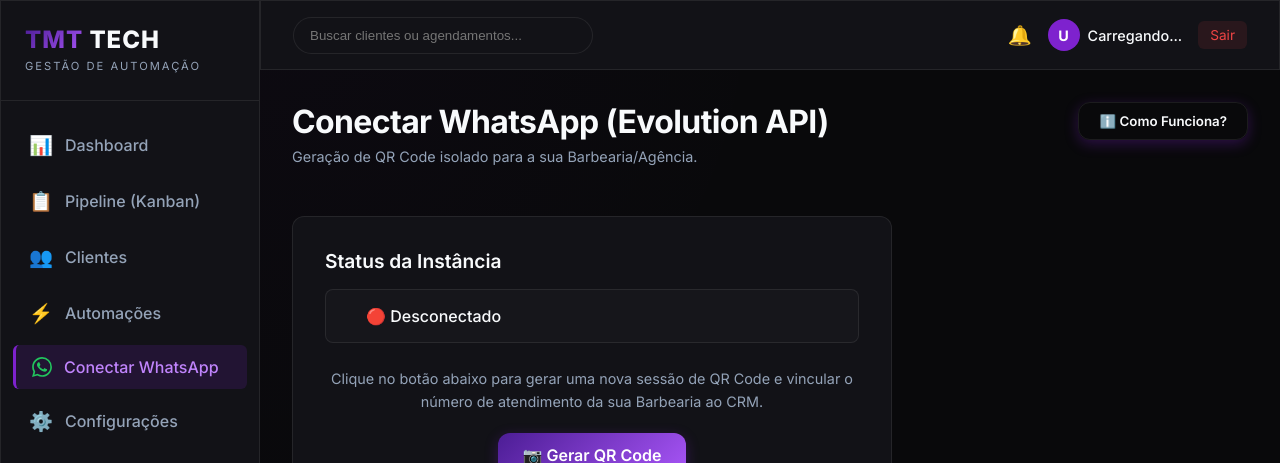
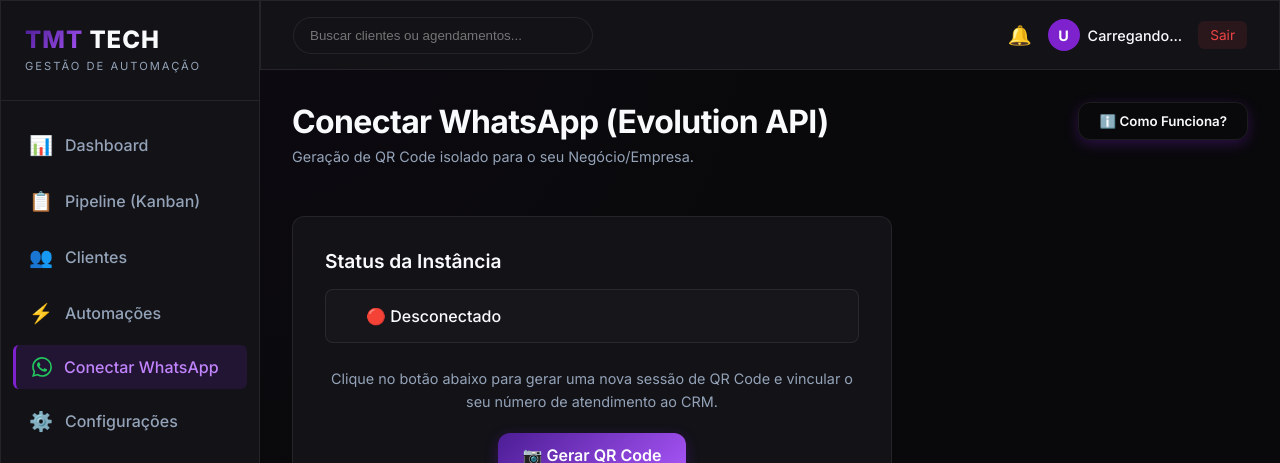
Before and after one commit to tmttechsolutions-boop/tmttech_manager, a Next.js app: page /conectar in a window 1280 px wide. Shown: the top 463 px of the page. Built offline with nearby package versions, Linux system fonts and the light colour scheme; no server answers.

Commit message:
feat: generalize CRM nomenclature (niche-agnostic)

```diff
--- a/src/app/(auth)/login/page.js
+++ b/src/app/(auth)/login/page.js
@@ -64,7 +64,7 @@
                         🚀
                     </div>
                     <h1 style={{ fontSize: '1.5rem', marginBottom: '8px' }}>TMT Tech Manager</h1>
-                    <p className="text-muted" style={{ fontSize: '0.9rem' }}>Faça login na sua agência</p>
+                    <p className="text-muted" style={{ fontSize: '0.9rem' }}>Faça login no seu painel</p>
                 </div>
 
                 {message && (
@@ -76,12 +76,12 @@
                 <form style={{ display: 'flex', flexDirection: 'column', gap: '16px' }}>
 
                     <div className="form-group">
-                        <label>Nome da Barbearia (Apenas Cadastro)</label>
+                        <label>Nome da Empresa (Apenas Cadastro)</label>
                         <input
                             type="text"
                             name="nomeEmpresa"
                             className="form-input"
-                            placeholder="Ex: Barbearia do João"
+                            placeholder="Ex: Minha Empresa"
                         />
                     </div>
 
--- a/src/app/automacoes/[id]/page.js
+++ b/src/app/automacoes/[id]/page.js
@@ -315,7 +315,7 @@
                                     rows={6}
                                     value={selectedNode.data.message || ''}
                                     onChange={(e) => updateNodeData(selectedNode.id, { message: e.target.value })}
-                                    placeholder="Nossa barbearia agradece..."
+                                    placeholder="Escreva sua mensagem aqui..."
                                 />
                             </div>
                         </div>
--- a/src/app/automacoes/page.js
+++ b/src/app/automacoes/page.js
@@ -77,7 +77,7 @@
 
     const handleCreateNew = async () => {
         if (!empresaId) {
-            alert("Erro crítico: Não foi possível identificar sua Barbearia/Empresa. Tente fazer logout e login novamente.");
+            alert("Erro crítico: Não foi possível identificar seu Negócio/Empresa. Tente fazer logout e login novamente.");
             return;
         }
 
@@ -127,7 +127,7 @@
                 <div className="glass-panel" style={{ textAlign: 'center', padding: '64px 32px' }}>
                     <h3 style={{ marginBottom: '16px', color: '#ef4444' }}>Identificação da Empresa Não Encontrada</h3>
                     <p className="text-muted" style={{ marginBottom: '24px' }}>
-                        Não conseguimos vincular sua conta a uma Barbearia. <br />
+                        Não conseguimos vincular sua conta a uma Empresa. <br />
                         Isso acontece se o seu cadastro estiver incompleto no sistema multi-tenant.
                     </p>
                     <button onClick={() => window.location.reload()} className="brand-button">Tentar Novamente</button>
--- a/src/app/conectar/page.js
+++ b/src/app/conectar/page.js
@@ -88,7 +88,7 @@
             <header className="page-header" style={{ display: 'flex', justifyContent: 'space-between', alignItems: 'flex-start', flexWrap: 'wrap', gap: '16px' }}>
                 <div>
                     <h1>Conectar WhatsApp (Evolution API)</h1>
-                    <p className="text-muted">Geração de QR Code isolado para a sua Barbearia/Agência.</p>
+                    <p className="text-muted">Geração de QR Code isolado para o seu Negócio/Empresa.</p>
                 </div>
                 <button onClick={() => setShowHelp(!showHelp)} className="brand-button" style={{ background: 'transparent', border: '1px solid var(--border-subtle)', color: 'var(--text-primary)' }}>
                     ℹ️ Como Funciona?
@@ -138,7 +138,7 @@
                         {!qrCode ? (
                             <div>
                                 <p className="text-muted" style={{ marginBottom: '20px' }}>
-                                    Clique no botão abaixo para gerar uma nova sessão de QR Code e vincular o número de atendimento da sua Barbearia ao CRM.
+                                    Clique no botão abaixo para gerar uma nova sessão de QR Code e vincular o seu número de atendimento ao CRM.
                                 </p>
                                 <button onClick={generateQRCode} disabled={loading} className="brand-button" style={{ padding: '12px 24px', fontSize: '1rem' }}>
                                     {loading ? 'Preparando...' : '📷 Gerar QR Code'}
```
